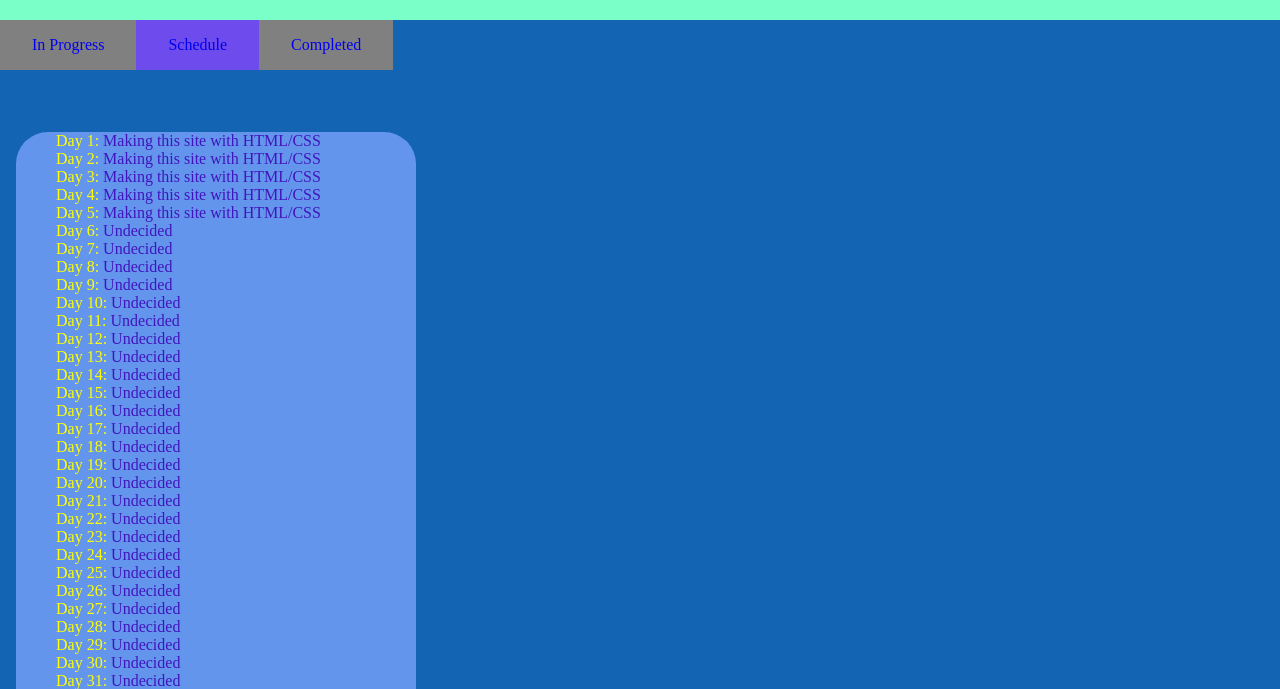
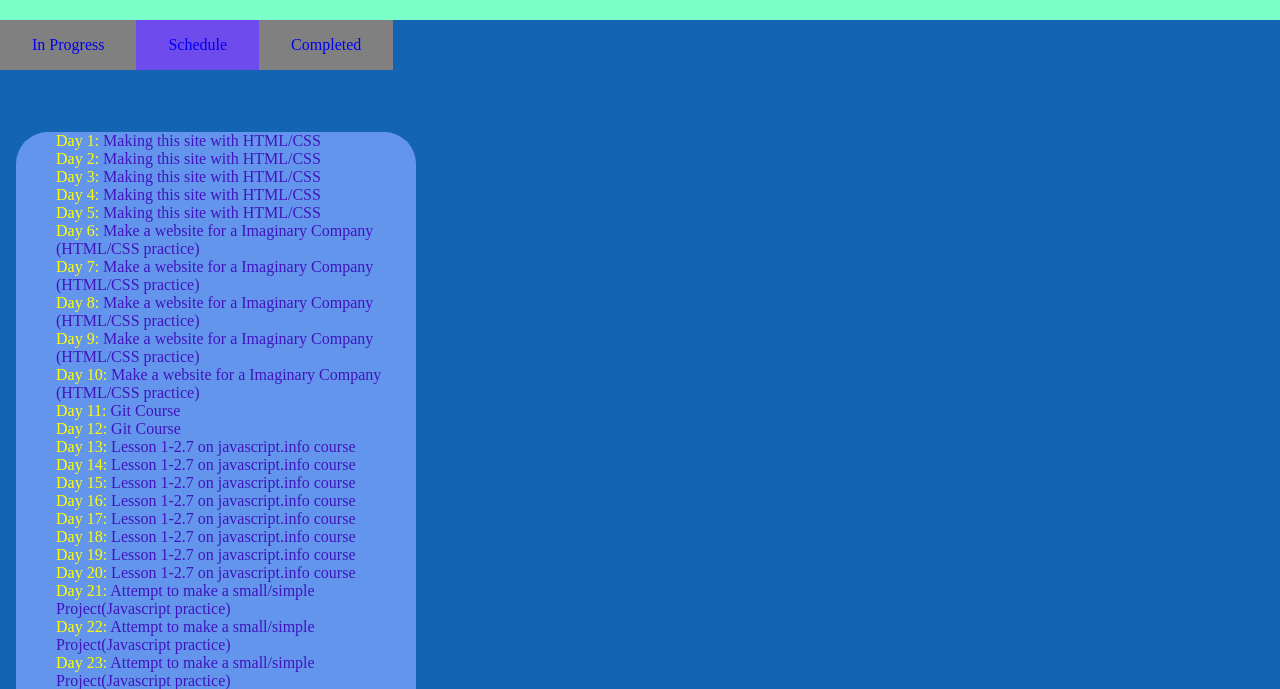
Before and after one commit to rss838/GameDesign2Portfolio, a plain HTML site: page index.html in a window 1280 px wide. Shown: the part 111-800 px from the top of the page. Drawn offline with Linux system fonts and the light colour scheme.

Commit message:
Add files via upload

```diff
--- a/index.html
+++ b/index.html
@@ -27,31 +27,31 @@
     <li>Day 3: <a href="https://www.w3schools.com/howto/howto_website.asp">Making this site with HTML/CSS</a></li>
     <li>Day 4: <a href="https://www.w3schools.com/howto/howto_website.asp">Making this site with HTML/CSS</a></li>
     <li>Day 5: <a href="https://www.w3schools.com/howto/howto_website.asp">Making this site with HTML/CSS</a></li>
-    <li>Day 6: <a href="google.com">Undecided</a></li>
-    <li>Day 7: <a href="google.com">Undecided</a></li>
-    <li>Day 8: <a href="google.com">Undecided</a></li>
-    <li>Day 9: <a href="google.com">Undecided</a></li>
-    <li>Day 10: <a href="google.com">Undecided</a></li>
-    <li>Day 11: <a href="google.com">Undecided</a></li>
-    <li>Day 12: <a href="google.com">Undecided</a></li>
-    <li>Day 13: <a href="google.com">Undecided</a></li>
-    <li>Day 14: <a href="google.com">Undecided</a></li>
-    <li>Day 15: <a href="google.com">Undecided</a></li>
-    <li>Day 16: <a href="google.com">Undecided</a></li>
-    <li>Day 17: <a href="google.com">Undecided</a></li>
-    <li>Day 18: <a href="google.com">Undecided</a></li>
-    <li>Day 19: <a href="google.com">Undecided</a></li>
-    <li>Day 20: <a href="google.com">Undecided</a></li>
-    <li>Day 21: <a href="google.com">Undecided</a></li>
-    <li>Day 22: <a href="google.com">Undecided</a></li>
-    <li>Day 23: <a href="google.com">Undecided</a></li>
-    <li>Day 24: <a href="google.com">Undecided</a></li>
-    <li>Day 25: <a href="google.com">Undecided</a></li>
-    <li>Day 26: <a href="google.com">Undecided</a></li>
-    <li>Day 27: <a href="google.com">Undecided</a></li>
-    <li>Day 28: <a href="google.com">Undecided</a></li>
-    <li>Day 29: <a href="google.com">Undecided</a></li>
-    <li>Day 30: <a href="google.com">Undecided</a></li>
+    <li>Day 6: <a href="https://www.freecodecamp.org/learn/responsive-web-design/basic-html-and-html5/">Make a website for a Imaginary Company (HTML/CSS practice)</a></li>
+    <li>Day 7: <a href="https://www.freecodecamp.org/learn/responsive-web-design/basic-html-and-html5/">Make a website for a Imaginary Company (HTML/CSS practice)</a></li>
+    <li>Day 8: <a href="https://www.freecodecamp.org/learn/responsive-web-design/basic-html-and-html5/">Make a website for a Imaginary Company (HTML/CSS practice)</a></li>
+    <li>Day 9: <a href="https://www.freecodecamp.org/learn/responsive-web-design/basic-html-and-html5/">Make a website for a Imaginary Company (HTML/CSS practice)</a></li>
+    <li>Day 10: <a href="https://www.freecodecamp.org/learn/responsive-web-design/basic-html-and-html5/">Make a website for a Imaginary Company (HTML/CSS practice)</a></li>
+    <li>Day 11: <a href="https://www.udemy.com/course/git-and-github-step-by-step-for-beginners/">Git Course</a></li>
+    <li>Day 12: <a href="https://www.udemy.com/course/git-and-github-step-by-step-for-beginners/">Git Course</a></li>
+    <li>Day 13: <a href="https://javascript.info">Lesson 1-2.7 on javascript.info course</a></li>
+    <li>Day 14: <a href="https://javascript.info">Lesson 1-2.7 on javascript.info course</a></li>
+    <li>Day 15: <a href="https://javascript.info">Lesson 1-2.7 on javascript.info course</a></li>
+    <li>Day 16: <a href="https://javascript.info">Lesson 1-2.7 on javascript.info course</a></li>
+    <li>Day 17: <a href="https://javascript.info">Lesson 1-2.7 on javascript.info course</a></li>
+    <li>Day 18: <a href="https://javascript.info">Lesson 1-2.7 on javascript.info course</a></li>
+    <li>Day 19: <a href="https://javascript.info">Lesson 1-2.7 on javascript.info course</a></li>
+    <li>Day 20: <a href="https://javascript.info">Lesson 1-2.7 on javascript.info course</a></li>
+    <li>Day 21: <a href="https://skillcrush.com/2018/06/18/projects-you-can-do-with-javascript/">Attempt to make a small/simple Project(Javascript practice)</a></li>
+    <li>Day 22: <a href="https://skillcrush.com/2018/06/18/projects-you-can-do-with-javascript/">Attempt to make a small/simple Project(Javascript practice)</a></li>
+    <li>Day 23: <a href="https://skillcrush.com/2018/06/18/projects-you-can-do-with-javascript/">Attempt to make a small/simple Project(Javascript practice)</a></li>
+    <li>Day 24: <a href="https://skillcrush.com/2018/06/18/projects-you-can-do-with-javascript/">Attempt to make a small/simple Project(Javascript practice)</a></li>
+    <li>Day 25: <a href="https://skillcrush.com/2018/06/18/projects-you-can-do-with-javascript/">Attempt to make a small/simple Project(Javascript practice)</a></li>
+    <li>Day 26: <a href="https://javascript.info">Lesson 3.1-3.6 on javascript.info course</a></li>
+    <li>Day 27: <a href="https://javascript.info">Lesson 3.1-3.6 on javascript.info course</a></li>
+    <li>Day 28: <a href="https://javascript.info">Lesson 3.1-3.6 on javascript.info course</a></li>
+    <li>Day 29: <a href="https://javascript.info">Lesson 3.1-3.6 on javascript.info course</a></li>
+    <li>Day 30: <a href="https://javascript.info">Lesson 3.1-3.6 on javascript.info course</a></li>
     <li>Day 31: <a href="google.com">Undecided</a></li>
     <li>Day 32: <a href="google.com">Undecided</a></li>
     <li>Day 33: <a href="google.com">Undecided</a></li>
--- a/styleSheet.css
+++ b/styleSheet.css
@@ -23,7 +23,6 @@ nav ul {
     padding: 0;
     display: inline; /*displays entire list on one horizontal line*/
     text-align:center;
-
 }
 
 nav li {
@@ -53,7 +52,7 @@ nav li {
     margin-top: 7em; /*separates box and image and navbar*/
     margin-left: 1em;
     background-color: cornflowerblue;
-    height: 50em;
+    height: 58em;
     width: 25em;
     border-radius: 2em;
  }
@@ -79,10 +78,21 @@ nav li {
 
 }
 
-.ThisWebsite {
-    text-align: center;
-    margin-top: 4em;
-    background-color: crimson;
-    height: 20;
-    width: 20;
+.Flexcontainer1 {
+    display: flex;
+    flex-direction: column;
+    margin-top: 15em;
 }
+.Flexcontainer1 .box1 {
+    border: solid;
+    border-color: crimson;
+    background-color: cornflowerblue;
+    border: 110px;
+    padding: 10px;
+}
+.box1 {
+    flex:1;
+}
+.box2 {
+    flex:1;
+}
```
Also changed, not shown: Completed.html (+19 -1 lines), CalendarPicture.jpg (added), InProgress.html (line endings or trailing spaces).
